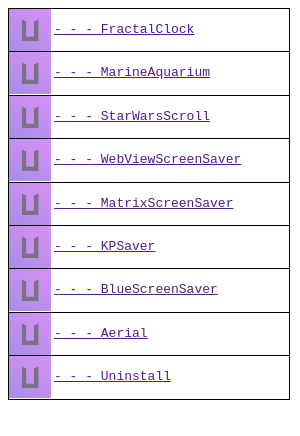
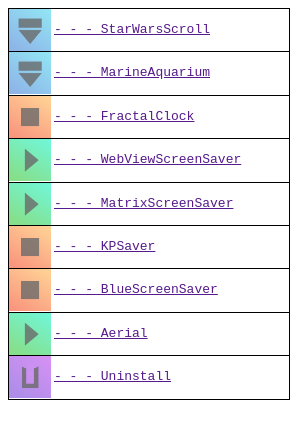
Before and after one commit to m-dimmitt-old/js_menubar_Dynamic_Wallpaper, an Electron app: page index.html in a window 300 px wide. Drawn offline with Linux system fonts and the light colour scheme.

Commit message:
index.html: change images for better presentation

```diff
--- a/index.html
+++ b/index.html
@@ -5,51 +5,51 @@
   </head>
   <body>
 
-    <a href="" onclick="return FractalClock();">
+    <a href="" onclick="return StarWarsScroll();">
       <div style="line-height: 265%; width: 280px;border: 1px solid black;">
-        <img src="assets/images/Uninstall.png" width="42" height="42" align="left"><code> - - - FractalClock</code>
+        <img src="assets/images/Install.png" width="42" height="42" align="left"><code> - - - StarWarsScroll</code>
       </div>
     </a>
 
     <a href="" onclick="return MarineAquarium();">
       <div style="line-height: 265%; width: 280px;border: 1px solid black; border-top: none;">
-        <img src="assets/images/Uninstall.png" width="42" height="42" align="left"><code> - - - MarineAquarium</code>
+        <img src="assets/images/Install.png" width="42" height="42" align="left"><code> - - - MarineAquarium</code>
       </div>
     </a>
 
-    <a href="" onclick="return StarWarsScroll();">
+    <a href="" onclick="return FractalClock();">
       <div style="line-height: 265%; width: 280px;border: 1px solid black; border-top: none;">
-        <img src="assets/images/Uninstall.png" width="42" height="42" align="left"><code> - - - StarWarsScroll</code>
+        <img src="assets/images/Stop.png" width="42" height="42" align="left"><code> - - - FractalClock</code>
       </div>
     </a>
 
     <a href="" onclick="return WebViewScreenSaver();">
       <div style="line-height: 265%; width: 280px;border: 1px solid black; border-top: none;">
-        <img src="assets/images/Uninstall.png" width="42" height="42" align="left"><code> - - - WebViewScreenSaver</code>
+        <img src="assets/images/Start.png" width="42" height="42" align="left"><code> - - - WebViewScreenSaver</code>
       </div>
     </a>
 
     <a href="" onclick="return MatrixScreenSaver();">
       <div style="line-height: 265%; width: 280px;border: 1px solid black; border-top: none;">
-        <img src="assets/images/Uninstall.png" width="42" height="42" align="left"><code> - - - MatrixScreenSaver</code>
+        <img src="assets/images/Start.png" width="42" height="42" align="left"><code> - - - MatrixScreenSaver</code>
       </div>
     </a>
 
     <a href="" onclick="return KPSaver();">
       <div style="line-height: 265%; width: 280px;border: 1px solid black; border-top: none;">
-        <img src="assets/images/Uninstall.png" width="42" height="42" align="left"><code> - - - KPSaver</code>
+        <img src="assets/images/Stop.png" width="42" height="42" align="left"><code> - - - KPSaver</code>
       </div>
     </a>
 
     <a href="" onclick="return BlueScreenSaver();">
       <div style="line-height: 265%; width: 280px;border: 1px solid black; border-top: none;">
-        <img src="assets/images/Uninstall.png" width="42" height="42" align="left"><code> - - - BlueScreenSaver</code>
+        <img src="assets/images/Stop.png" width="42" height="42" align="left"><code> - - - BlueScreenSaver</code>
       </div>
     </a>
 
     <a href="" onclick="return Aerial();">
       <div style="line-height: 265%; width: 280px;border: 1px solid black; border-top: none;">
-        <img src="assets/images/Uninstall.png" width="42" height="42" align="left"><code> - - - Aerial</code>
+        <img src="assets/images/Start.png" width="42" height="42" align="left"><code> - - - Aerial</code>
       </div>
     </a>
 
```
